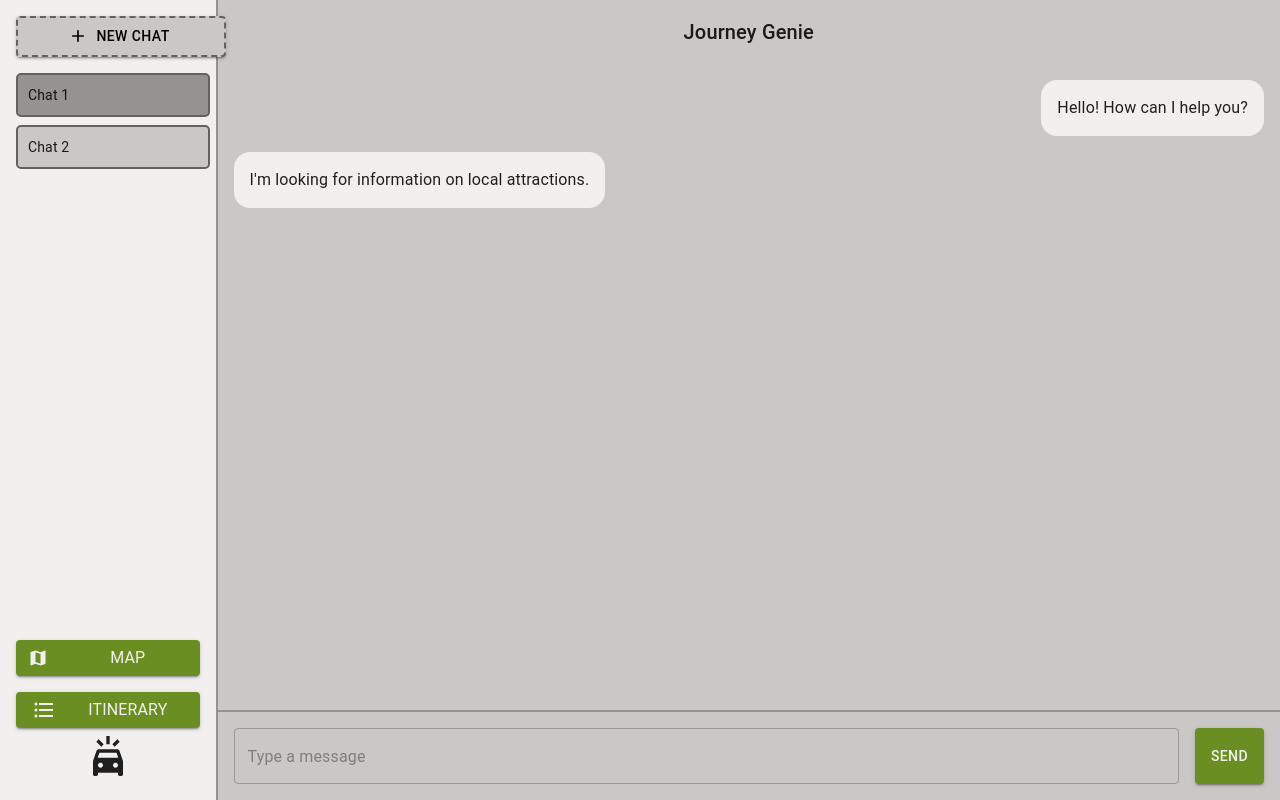
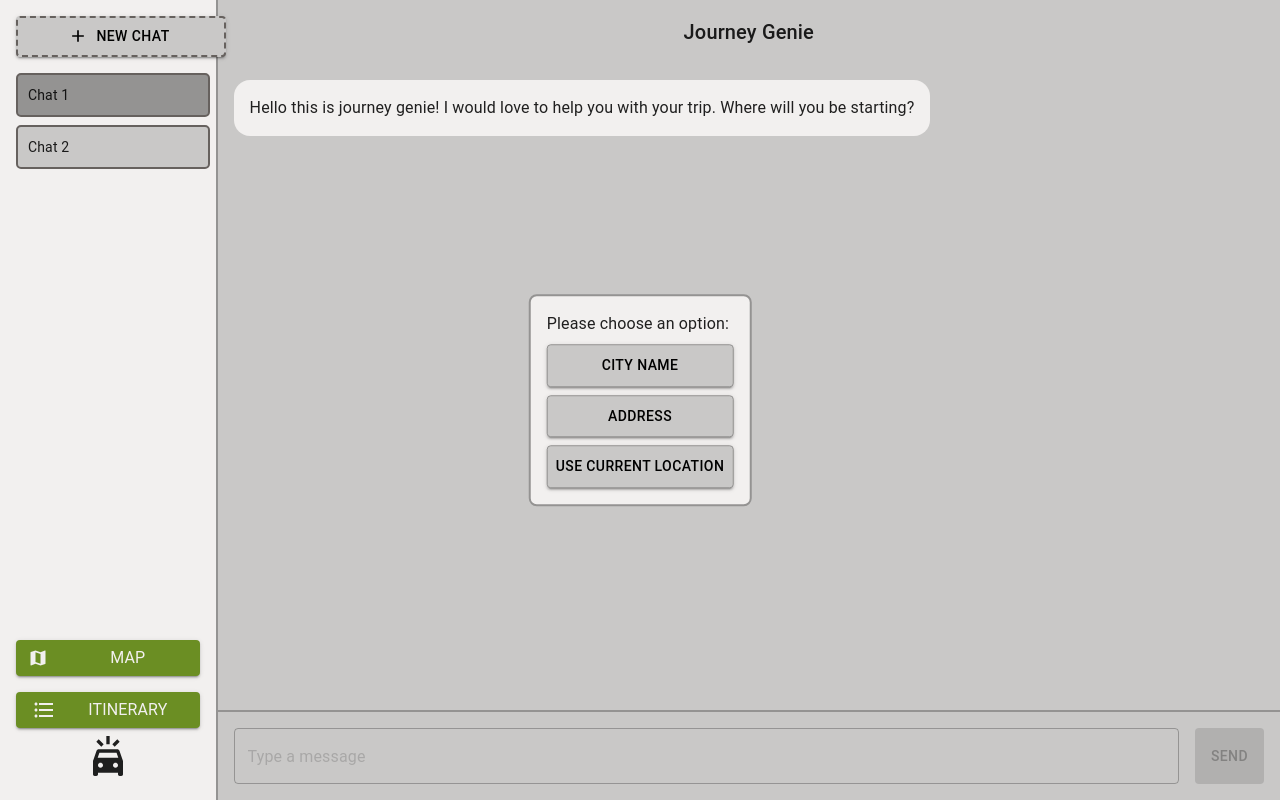
Before and after one commit to elischiffler/RoadtripsAreFun, a React (Vite) app in the folder frontend/: page /chat in a window 1280 px wide. Built offline with nearby package versions, Linux system fonts and the light colour scheme; no server answers; sample sign-in values are in the browser's storage.

Commit message:
Added a prompt to select an input location type

```diff
--- a/frontend/src/pages/ChatPage/ChatPage.css
+++ b/frontend/src/pages/ChatPage/ChatPage.css
@@ -42,19 +42,23 @@
   overflow-y: auto;
   display: flex;
   flex-direction: column;
-  &::-webkit-scrollbar {
+}
+
+.chat-logs::-webkit-scrollbar {
   width: 8px;
 }
-  &::-webkit-scrollbar-track {
+
+.chat-logs::-webkit-scrollbar-track {
   background: #f2f0ef;
 }
-  &::-webkit-scrollbar-thumb {
+
+.chat-logs::-webkit-scrollbar-thumb {
   background: #949392;
   border-radius: 10px;
 }
-  &::-webkit-scrollbar-thumb:hover {
+
+.chat-logs::-webkit-scrollbar-thumb:hover {
   background: #66615e;
-  }
 }
 
 .chat-item {
@@ -151,20 +155,23 @@
   max-height: calc(100vh - 153px);
   overflow-y: auto;
   box-sizing: border-box;
+}
 
-  &::-webkit-scrollbar {
+.chat-messages::-webkit-scrollbar {
   width: 12px;
 }
-  &::-webkit-scrollbar-track {
+
+.chat-messages::-webkit-scrollbar-track {
   background: #c9c8c7;
 }
-  &::-webkit-scrollbar-thumb {
+
+.chat-messages::-webkit-scrollbar-thumb {
   background: #949392;
   border-radius: 10px;
 }
-  &::-webkit-scrollbar-thumb:hover {
+
+.chat-messages::-webkit-scrollbar-thumb:hover {
   background: #66615e;
-  }
 }
 
 .message {
@@ -173,6 +180,38 @@
   border-radius: 16px;
   max-width: 75%;
   box-sizing: border-box;
+}
+
+/* Styles for the prompt box */
+.prompt-box {
+  padding: 16px;
+  background-color: var(--white-light);
+  box-shadow: var(--mui-shadow-1);
+  border: 2px solid var(--white-dark);
+  border-radius: 8px;
+  display: flex;
+  flex-direction: column;
+  gap: 8px;
+  max-width: 300px;
+  margin: auto;
+  position: absolute;
+  top: 50%;
+  left: 50%;
+  transform: translate(-50%, -50%);
+}
+
+.prompt-box button {
+  width: 100%;
+  padding: 8px;
+  border-radius: 4px;
+  cursor: pointer;
+  background-color: var(--white-main);
+  border: 1px solid var(--white-dark);
+  color: black;
+}
+
+.prompt-box button:hover {
+  background-color: var(--white-dark);
 }
 
 .input-area {
--- a/frontend/src/pages/ChatPage/ChatPage.jsx
+++ b/frontend/src/pages/ChatPage/ChatPage.jsx
@@ -15,8 +15,7 @@ const ChatPage = () => {
       id: 1,
       title: "Chat 1",
       messages: [
-        "Hello! How can I help you?",
-        "I'm looking for information on local attractions.",
+        "Hello this is journey genie! I would love to help you with your trip. Where will you be starting?",
       ],
     },
     {
@@ -34,6 +33,12 @@ const ChatPage = () => {
 
   // State to store the current message being typed by the user
   const [currentMessage, setCurrentMessage] = useState("");
+
+  // State to manage the visibility of the prompt box
+  const [showPrompt, setShowPrompt] = useState(true);
+
+  // State to track if the send button is disabled
+  const [sendButtonDisabled, setSendButtonDisabled] = useState(true);
 
   // Ref to keep track of the end of the chat for scrolling
   const chatEndRef = useRef(null);
@@ -108,6 +113,13 @@ const ChatPage = () => {
     }
   };
 
+  // Function to handle the user's choice from the prompt box
+  const handleOptionClick = (option) => {
+    console.log(`User selected: ${option}`);
+    setSendButtonDisabled(false); // Re-enable send button after option is chosen
+    setShowPrompt(false); // Hide the prompt box
+  };
+
   return (
     <Box className="page-container">
       {/* Sidebar with chat logs and navigation buttons */}
@@ -179,7 +191,7 @@ const ChatPage = () => {
                   key={index}
                   className="message"
                   sx={{
-                    alignSelf: index % 2 === 1 ? "flex-start" : "flex-end",
+                    alignSelf: index % 2 === 0 ? "flex-start" : "flex-end",
                   }}
                 >
                   <Typography variant="body1">{message}</Typography>
@@ -194,20 +206,47 @@ const ChatPage = () => {
           )}
         </Box>
 
+        {/* Prompt Box */}
+        {showPrompt && (
+          <Box className="prompt-box">
+            <Typography variant="body1">Please choose an option:</Typography>
+            <Button
+              variant="contained"
+              onClick={() => handleOptionClick("city_name")}
+            >
+              City Name
+            </Button>
+            <Button
+              variant="contained"
+              onClick={() => handleOptionClick("address")}
+            >
+              Address
+            </Button>
+            <Button
+              variant="contained"
+              onClick={() => handleOptionClick("current_location")}
+            >
+              Use Current Location
+            </Button>
+          </Box>
+        )}
+
         <Box className="input-area">
           <TextField
             variant="outlined"
             placeholder="Type a message"
             value={currentMessage}
             onChange={handleInputChange}
-            onKeyDown={handleKeyDown} // Add this event handler
+            onKeyDown={handleKeyDown}
             sx={{ flex: 1, bgcolor: "white", borderRadius: 1, mr: 2 }}
+            disabled={sendButtonDisabled} // Disable input if send button is disabled
           />
           <Button
             variant="contained"
             color="green"
             sx={{ color: "white.light" }}
             onClick={handleSendMessage}
+            disabled={sendButtonDisabled} // Disable send button until an option is chosen
           >
             Send
           </Button>
```
Lines whose indentation alone changed are shown as unchanged.
